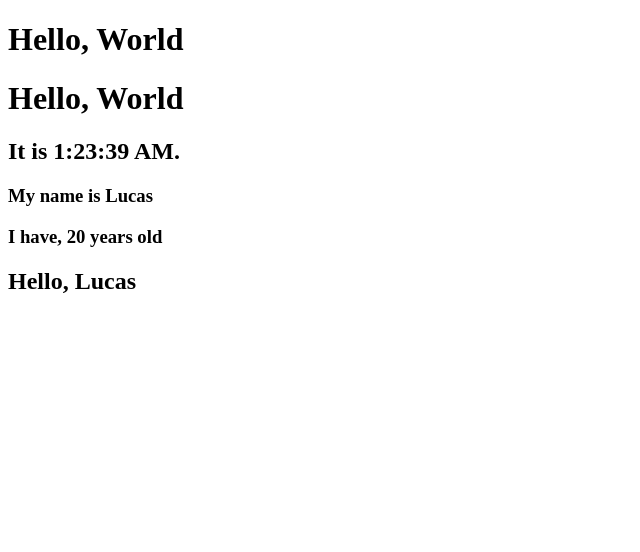
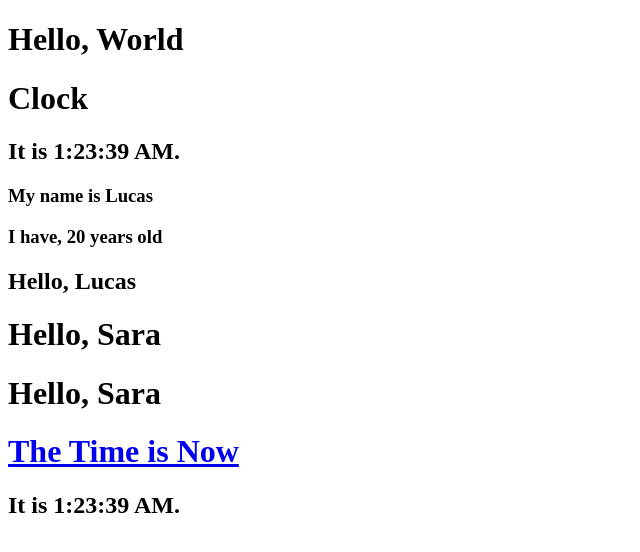
Before and after one commit to lucaohost/react-tests, a React app in the folder my-app/: page / in a window 1280 px wide. Shown: the whole page, without its empty margins (0-640 px from the left). Built offline with nearby package versions, Linux system fonts and the light colour scheme.

Commit message:
Tests from the state and lifecycle section

```diff
--- a/my-app/public/index.html
+++ b/my-app/public/index.html
@@ -15,5 +15,8 @@
     <div id="root"></div>
     <div id="root2"></div>
     <div id="root3"></div>
+    <div id="root4"></div>
+    <div id="root5"></div>
+    <div id="root6"></div>
   </body>
 </html>
--- a/my-app/src/index.js
+++ b/my-app/src/index.js
@@ -11,7 +11,7 @@ ReactDOM.render(element, document.querySelector("#root"));
 function tick() {
     var elementTwo = (
         <div        >
-            <h1>Hello, World</h1>
+            <h1>Clock</h1>
             <h2>It is {new Date().toLocaleTimeString()}.</h2>
             <Name name="Lucas"></Name>
             <Age idade="20"></Age>
@@ -35,9 +35,43 @@ class Age extends React.Component {
 
 // ===================test3========================
 let myObject = { name: "Lucas", age: 20 };
-function welcomeFunction(props){
+function welcomeFunction(props) {
     return <h2>Hello, {props.name}</h2>
 }
 ReactDOM.render(welcomeFunction(myObject), document.querySelector("#root3"));
 
 //===================test4========================
+function Welcome(props) {
+    return <h1>Hello, {props.name}</h1>
+}
+const anotherElement = <Welcome name="Sara" />;
+ReactDOM.render(
+    anotherElement, document.querySelector("#root4")
+);
+
+//===================test5========================
+class WelcomeEquivalent extends React.Component{
+    render(){
+        return <h1>Hello, {this.props.name}</h1>
+    }
+}
+const componentA = <WelcomeEquivalent name="Sara"></WelcomeEquivalent>
+ReactDOM.render(componentA, document.querySelector("#root5"));
+
+//===================test6========================
+function EncapsulatedClockWithFuckingJohnCennaMusic(props){
+    return (
+        <div>
+            <h1><a href="https://www.youtube.com/watch?v=NxQgZkWZtBE" target="blank">The Time is Now</a></h1>
+            <h2>It is {props.date.toLocaleTimeString()}.</h2>
+        </div>
+    );
+}
+
+function tickTack(){
+    ReactDOM.render(
+        <EncapsulatedClockWithFuckingJohnCennaMusic date={new Date()}/>,
+        document.getElementById("root6")
+    );
+}
+setInterval(tickTack, 1000);
```
